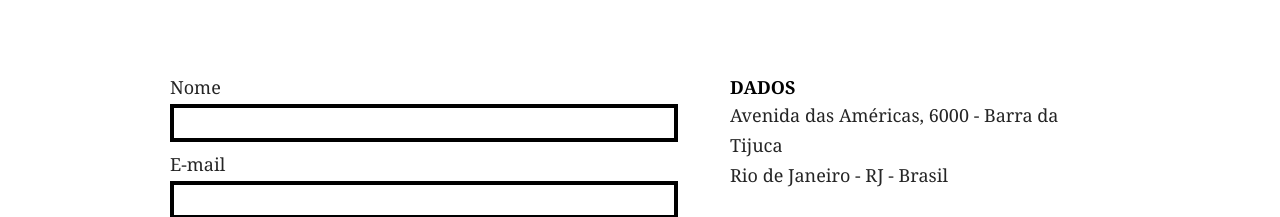
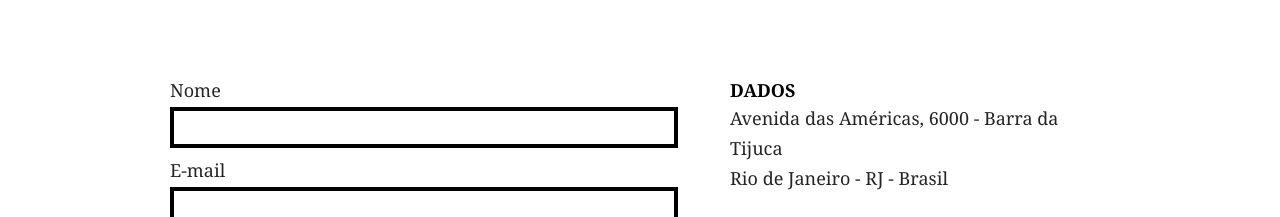
Before and after one commit to gislainep/Web1, a plain HTML site: page contato.html in a window 1280 px wide. Shown: the part 276-493 px from the top of the page. Drawn offline with nearby package versions, Linux system fonts and the light colour scheme.

Commit message:
Update contato.html

```diff
--- a/contato.html
+++ b/contato.html
@@ -3,13 +3,10 @@
 	<head>
 		<meta charset="utf-8">
 		<title>Bosque - Rj - Contato</title>
-		<link rel="stylesheet" href="css/normalize.css">
-		<link rel="stylesheet" href="css/reset.css">
-		<link rel="stylesheet" href="css/grid.css">
 		<link rel="stylesheet" href="css/style.css">
 		<link rel="stylesheet" href="css/acervos.css">
 		<link rel="stylesheet" href="css/contato.css">
-		<link rel="stylesheet" href="css/responsivo.css">
+
 	</head>
 	<body>
 
@@ -34,7 +31,7 @@
 
 		<section class="contato container">
 			<div class="form">
-				<form id="form_orcamento" class="contato_form adc">
+				<form id="form_contato" class="contato_form adc">
 					<label for="nome">Nome</label>
 					<input type="text" id="nome">
 					<label for="email">E-mail</label>
```
